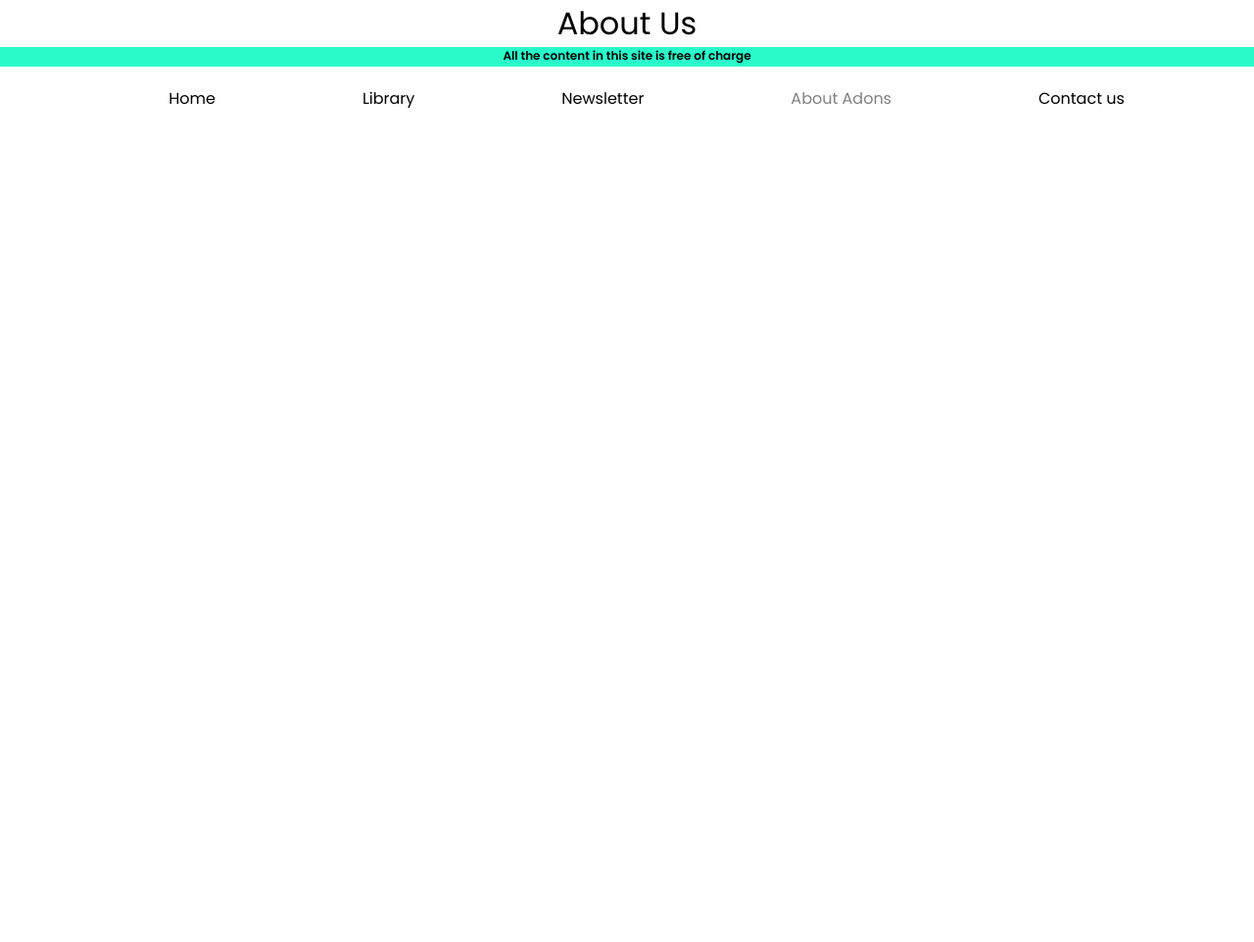
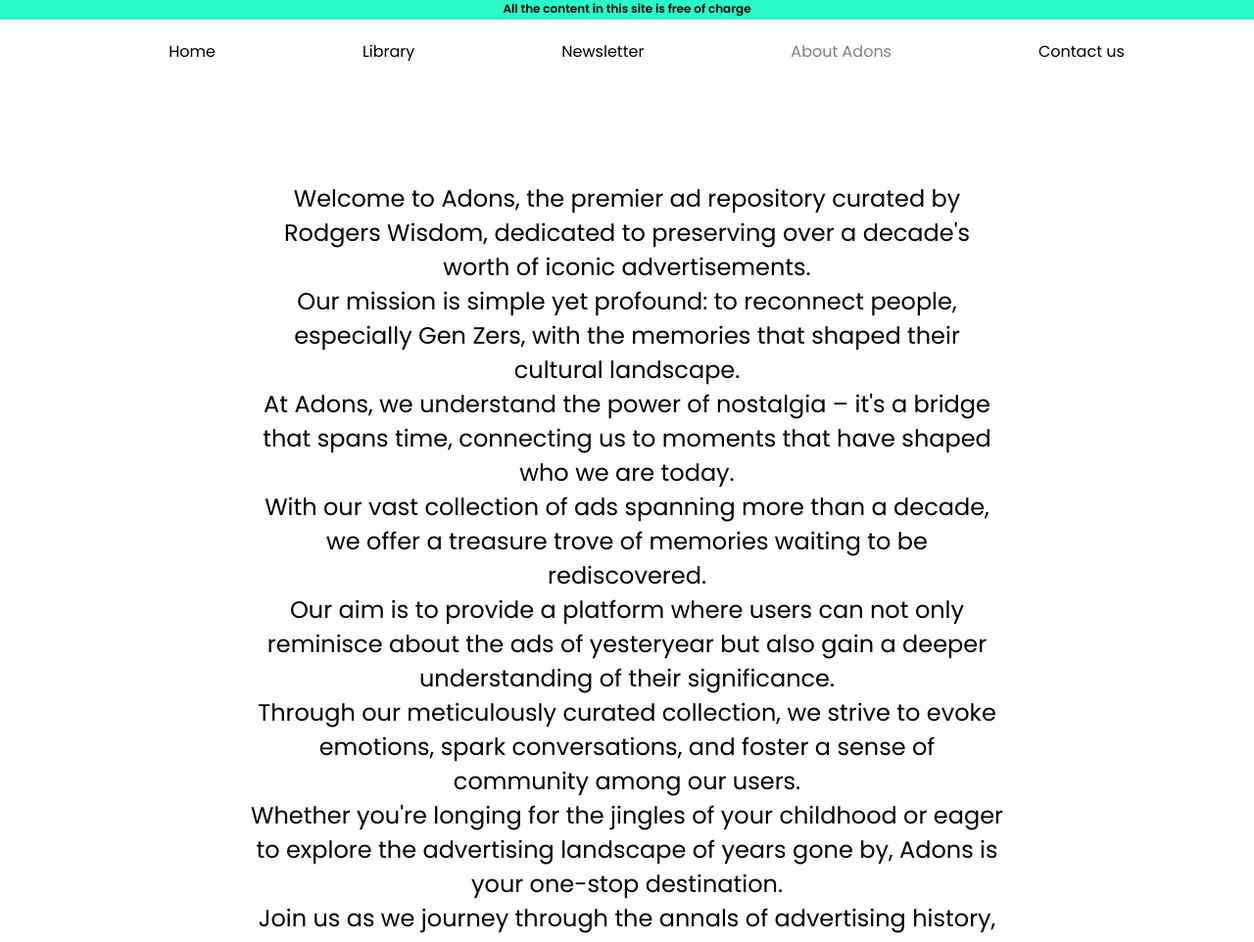
Before and after one commit to rodgerswisdom/Adons, a PHP site: page /pages/about-us.html in a window 1280 px wide; the page is wider, and only the part inside the window is pictured. Shown: the top 962 px of that part at 98% size. Before the commit the page ends 111 px from the top of that part, so only its background shows below. Run offline with PHP 8.4, Linux system fonts and the light colour scheme.

Commit message:
prototype done

```diff
--- /dev/null
+++ b/css/about.css
@@ -0,0 +1,18 @@
+.about-us-landing{
+    width: 60%;
+    margin-left: 20%;
+    height: 100vh;
+}
+
+img{
+    width: 600px;
+    height: auto;
+}
+.spacer3{
+    height: 100px;
+}
+.profile-image{
+    width: 100%;
+    background-color: #13aef0;
+    padding: 50px;
+}
--- a/css/library.css
+++ b/css/library.css
@@ -52,5 +52,6 @@
     border-radius: 15px;
   }
   .comment-form button:hover {
-    opacity: 0.8;
+    background-color:#2afaca;
+    color: #17171c;
   }
--- a/pages/about-us.html
+++ b/pages/about-us.html
@@ -13,9 +13,10 @@
     <link rel="stylesheet" href="../css/header.css">
     <link rel="stylesheet" href="../css/footer.css">
     <link rel="stylesheet" href="../css/library.css">
+    <link rel="stylesheet" href="../css/about.css">
+
 </head>
 <body>
-    <h1>About Us</h1>
 
     <div class="banner">
         <h1>All the content in this site is free of charge</h1>
@@ -25,12 +26,58 @@
         <nav>
             <ul>
                 <li><a href="../index.html">Home</a></li>
-                <li><a href="./library.html">Library</a></li>
-                <li><a href="../pages/newsletter.html" >Newsletter</a></li>
-                <li href="./about-us.html" style="color: gray;">About Adons</li>
-                <li href="./contact-us.html">Contact us</li>
+                <li><a href="/pages/library.html" >Library</a></li>
+                <li><a href="/pages/newsletter.html" >Newsletter</a></li>
+                <li> <a href="./about-us.html" style="color: gray;">About Adons</a></li>
+                <li><a href="./contact-us.html">Contact us</a></li>
             </ul>
         </nav>
     </header>
+    <main>
+        <section >
+            <div class="spacer3"></div>
+            <div class="about-us-landing">
+
+                <h1>Welcome to Adons, the premier ad repository curated by Rodgers Wisdom, dedicated to preserving over a decade's worth of iconic advertisements.</h1>
+                <h1> Our mission is simple yet profound: to reconnect people, especially Gen Zers, with the memories that shaped their cultural landscape.</h1>
+                <h1> At Adons, we understand the power of nostalgia – it's a bridge that spans time, connecting us to moments that have shaped who we are today.</h1>
+                <h1>  With our vast collection of ads spanning more than a decade, we offer a treasure trove of memories waiting to be rediscovered.</h1>
+                <h1> Our aim is to provide a platform where users can not only reminisce about the ads of yesteryear but also gain a deeper understanding of their significance. </h1>
+                <h1> Through our meticulously curated collection, we strive to evoke emotions, spark conversations, and foster a sense of community among our users.</h1>
+                <h1> Whether you're longing for the jingles of your childhood or eager to explore the advertising landscape of years gone by, Adons is your one-stop destination. </h1>
+                <h1> Join us as we journey through the annals of advertising history, rekindling memories and forging new connections along the way.At Adons, the past is not just a memory – it's a living, breathing testament to the power of nostalgia.</h1>
+                <h1>  Come, rediscover the ads that defined an era, and let's make new memories together.</h1>
+            </div>
+            <div class="profile-image">
+                <img src="../media/images/profile_image" alt="my profile">
+
+                <h1>Rodgers Wisdom, PA106/G/17569/22</h1>
+            </div>
+        </section>
+    </main>
+    <div class="spacer2"></div>
+    <section>
+        <footer>
+            <div class="icons">
+                <div class="linked-in" >
+                    <ion-icon name="logo-linkedin" ></ion-icon>
+                </div>
+                <div class="twitter">
+                    <ion-icon name="logo-twitter" ></ion-icon>
+                </div>
+                <div class="github">
+                    <ion-icon name="logo-github" ></ion-icon>
+                </div>
+            </div>
+        </footer>
+
+    </section>
+    <div class="banner">
+        <h1>&copy; 2024 Rodgers Wisdom. All Rights Reserved.</h1>
+    </div>
+<!-- ionicons links-->
+<script type="module" src="https://unpkg.com/ionicons@7.1.0/dist/ionicons/ionicons.esm.js"></script>
+<script nomodule src="https://unpkg.com/ionicons@7.1.0/dist/ionicons/ionicons.js"></script>
+
 </body>
 </html>
--- a/pages/library.html
+++ b/pages/library.html
@@ -24,9 +24,9 @@
             <ul>
                 <li><a href="../index.html">Home</a></li>
                 <li><a href="/pages/library.html" style="color: gray;">Library</a></li>
-                <li><a href="/pages/newsletter.html" ">Newsletter</a></li>
-                <li>About Adons</li>
-                <li>Contact us</li>
+                <li><a href="/pages/newsletter.html" >Newsletter</a></li>
+                <li> <a href="./about-us.html">About Adons</a></li>
+                <li><a href="./contact-us.html">Contact us</a></li>
             </ul>
         </nav>
     </header>
```
Also changed, not shown: pages/contact-us.html (+50 -0 lines), pages/newsletter.html (+4 -4 lines), 1 other file.
